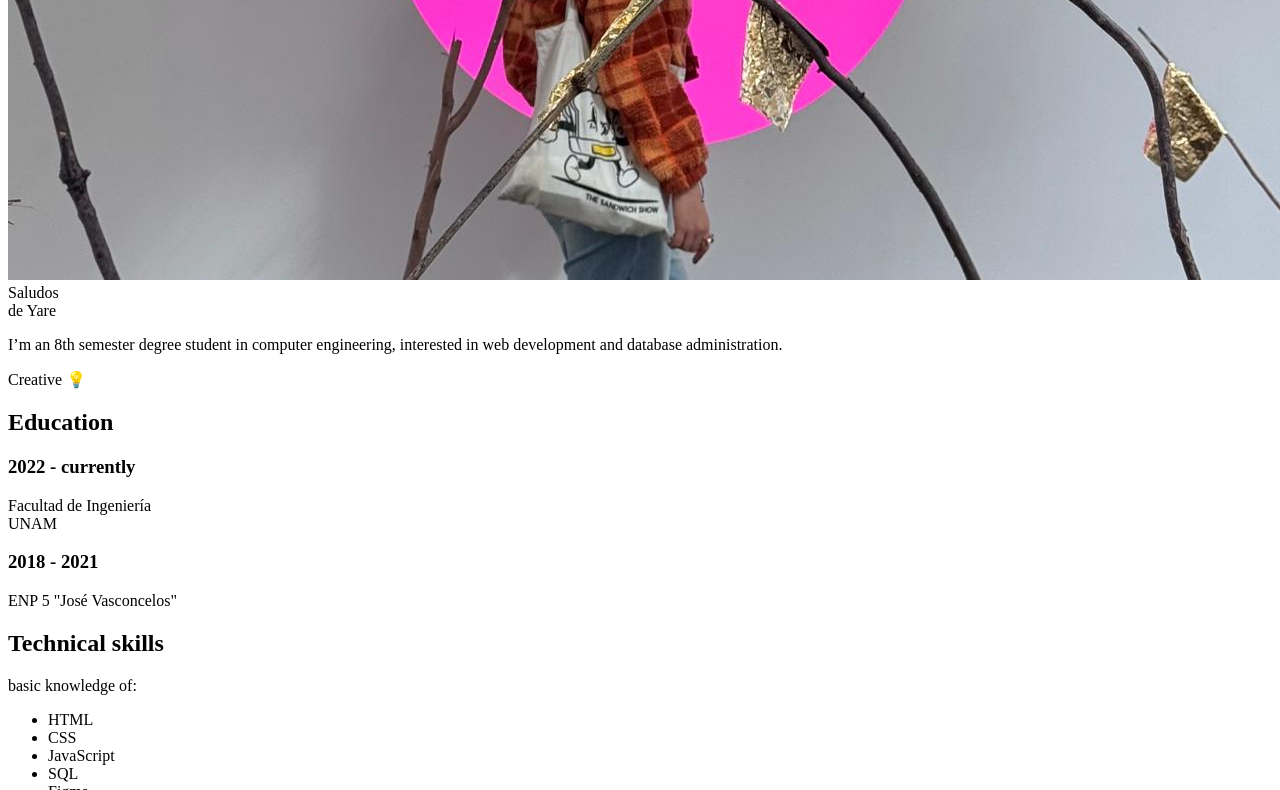
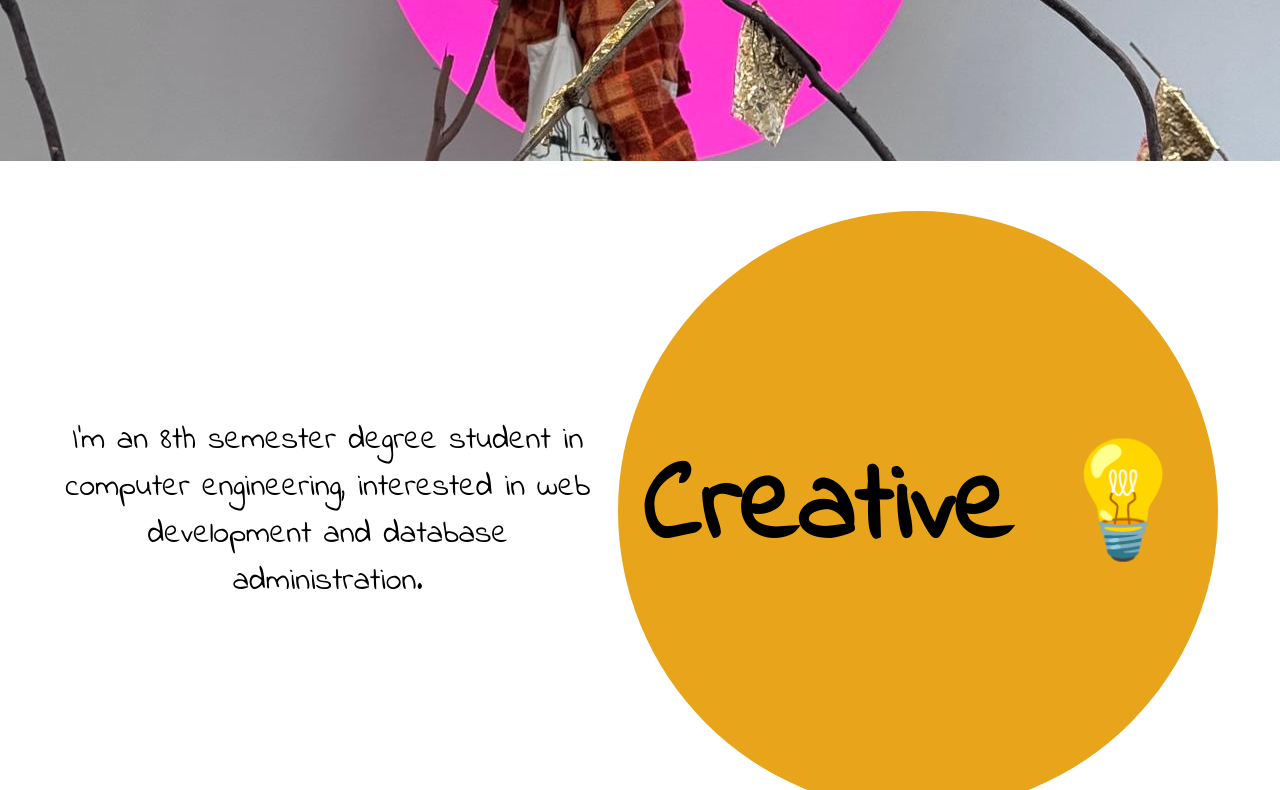
Before and after one commit to YCH14/Pagina-yare, a plain HTML site: page index.html in a window 1280 px wide. Shown: the part 439-1229 px from the top of the page. Drawn offline with Linux system fonts and the light colour scheme; the site is published under a folder, as on GitHub Pages, so addresses that start at the root find nothing.

Commit message:
Update index.html

```diff
--- a/index.html
+++ b/index.html
@@ -4,7 +4,7 @@
     <meta charset="UTF-8">
     <meta name="viewport" content="width=device-width, initial-scale=1.0">
     <title>Yaretzi Calzontzi</title>
-    <link href="/css/estilos.css" rel="stylesheet">
+    <link href="css/estilos.css" rel="stylesheet">
     <link rel="stylesheet" href="https://cdnjs.cloudflare.com/ajax/libs/font-awesome/6.0.0-beta3/css/all.min.css">
 
 </head>
```
